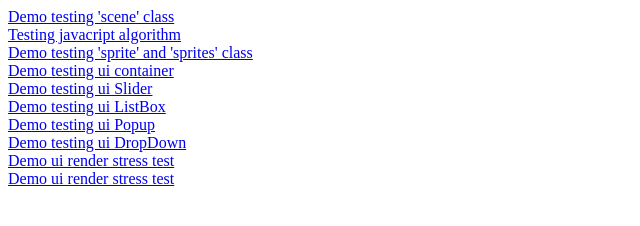
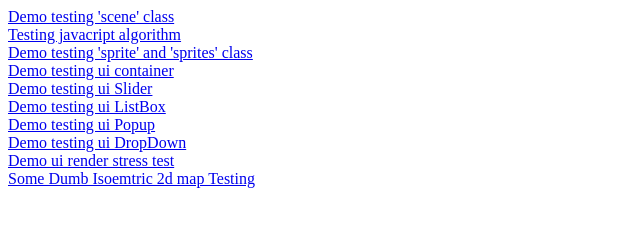
Before and after one commit to allanrepo/allanrepo.github.io, a plain HTML site: page index.html in a window 1280 px wide. Shown: the whole page, without its empty margins (0-640 px from the left). Drawn offline with Linux system fonts and the light colour scheme.

Commit message:
more iso 2d stuff update

```diff
--- a/index.html
+++ b/index.html
@@ -15,6 +15,6 @@
       <a href = "./test_ui_popup.html">Demo testing ui Popup</a> <br>
       <a href = "./test_ui_dropdown.html">Demo testing ui DropDown</a> <br>
       <a href = "./test_ui_render_stress_test.html">Demo ui render stress test</a> <br>
-      <a href = "./iso/src/demo02.html">Demo ui render stress test</a> <br>
+      <a href = "./iso/src/demo02.html">Some Dumb Isoemtric 2d map Testing</a> <br>
     </body>
 </html>
```
